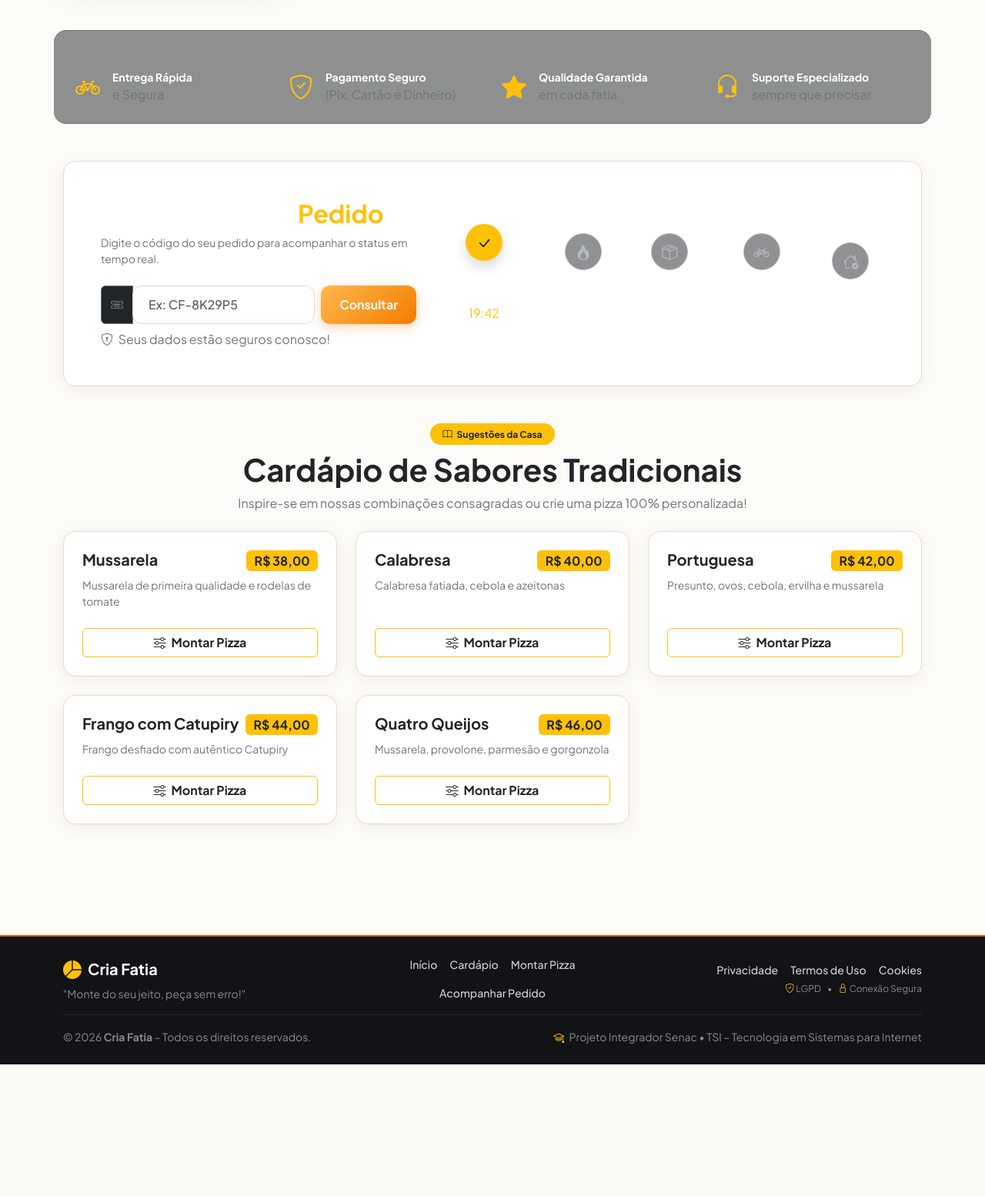
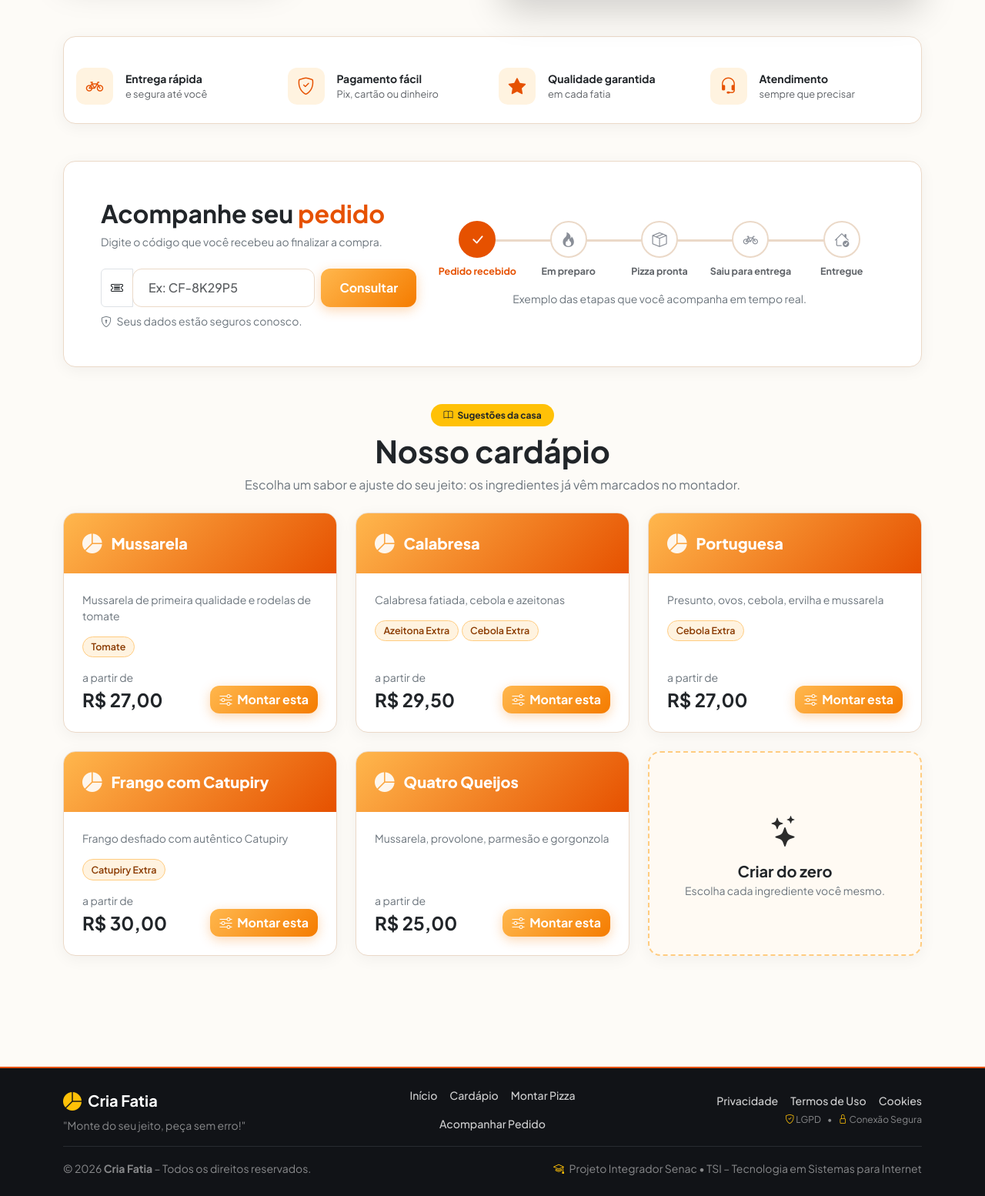
Before and after one commit to CauaBrandao/Cria-Fatia, a PHP site: page / in a window 1280 px wide. Shown: the part 629-2183 px from the top of the page at 77% size. Before the commit the page ends 2012 px from the top, so only its background shows below. Run offline with PHP 8.4, Linux system fonts and the light colour scheme; data comes from the database, SQL or seed files in the repository; data that the repository does not hold is empty.

Commit message:
feat: home legivel, novo cardapio e TSI nos termos de uso

```diff
--- a/cria-fatia/index.php
+++ b/cria-fatia/index.php
@@ -5,11 +5,11 @@ require_once __DIR__ . '/includes/header.php';
 <!-- HERO SECTION PREMIUM -->
 <div class="row align-items-center py-5 my-3">
     <div class="col-lg-6 mb-4 mb-lg-0">
-        <div class="d-inline-flex align-items-center px-3 py-1.5 rounded-pill bg-white bg-opacity-15 text-warning fw-bold mb-3 border border-warning border-opacity-25 shadow-sm">
+        <div class="d-inline-flex align-items-center px-3 py-2 rounded-pill cf-selo fw-bold mb-3">
             <i class="bi bi-fire me-2"></i> Pizzas artesanais, feitas com amor!
         </div>
-        <h1 class="display-4 fw-extrabold text-warning mb-3 tracking-tight" style="line-height: 1.15;">
-            Monte do seu jeito,<br><span class="text-warning">peça sem erro!</span>
+        <h1 class="display-4 fw-bold mb-3" style="line-height: 1.15;">
+            Monte do seu jeito,<br><span class="cf-destaque">peça sem erro!</span>
         </h1>
         <p class="text-muted lead fs-6 mb-4" style="max-width: 500px;">
             No Cria Fatia você personaliza sua pizza com os melhores ingredientes e recebe uma experiência única!
@@ -18,128 +18,129 @@ require_once __DIR__ . '/includes/header.php';
             <a href="cliente/montar.php" class="btn btn-warning btn-lg px-4 py-3 fw-bold shadow-lg d-inline-flex align-items-center">
                 <i class="bi bi-sliders me-2"></i> Montar Minha Pizza &rarr;
             </a>
-            <a href="#cardapio" class="btn btn-outline-light btn-lg px-4 py-3 fw-bold d-inline-flex align-items-center">
+            <a href="#cardapio" class="btn btn-outline-dark btn-lg px-4 py-3 fw-bold d-inline-flex align-items-center">
                 <i class="bi bi-book me-2"></i> Ver Cardápio
             </a>
         </div>
     </div>
     <div class="col-lg-6 text-center">
         <div class="position-relative">
-            <img src="https://images.unsplash.com/photo-1513104890138-7c749659a591?q=80&w=1000&auto=format&fit=crop" alt="Pizza Gourmet Cria Fatia" class="img-fluid rounded-4 shadow-2xl border border-secondary" style="max-height: 420px; object-fit: cover; width: 100%;">
+            <img src="https://images.unsplash.com/photo-1513104890138-7c749659a591?q=80&w=1000&auto=format&fit=crop" alt="Pizza Gourmet Cria Fatia" class="img-fluid rounded-4 shadow-lg" style="max-height: 420px; object-fit: cover; width: 100%;">
         </div>
     </div>
 </div>
 
 <!-- FEATURES BAR -->
-<div class="row g-4 py-4 mb-5 border-top border-bottom border-secondary bg-dark bg-opacity-50 rounded-4 px-3">
-    <div class="col-md-3 col-6 text-center text-md-start d-flex align-items-center gap-3">
-        <div class="fs-2 text-warning"><i class="bi bi-bicycle"></i></div>
-        <div>
-            <div class="fw-bold text-white small">Entrega Rápida</div>
-            <div class="text-muted text-xs">e Segura</div>
+<div class="cf-features row g-3 py-4 px-2 mb-5">
+    <?php
+    $features = [
+        ['bi-bicycle', 'Entrega rápida', 'e segura até você'],
+        ['bi-shield-check', 'Pagamento fácil', 'Pix, cartão ou dinheiro'],
+        ['bi-star-fill', 'Qualidade garantida', 'em cada fatia'],
+        ['bi-headset', 'Atendimento', 'sempre que precisar'],
+    ];
+    foreach ($features as [$icone, $titulo, $texto]): ?>
+        <div class="col-md-3 col-6 d-flex align-items-center gap-3">
+            <div class="cf-feature-icon"><i class="bi <?php echo $icone; ?>"></i></div>
+            <div>
+                <div class="fw-bold text-dark small"><?php echo $titulo; ?></div>
+                <div class="cf-feature-text"><?php echo $texto; ?></div>
+            </div>
         </div>
-    </div>
-    <div class="col-md-3 col-6 text-center text-md-start d-flex align-items-center gap-3">
-        <div class="fs-2 text-warning"><i class="bi bi-shield-check"></i></div>
-        <div>
-            <div class="fw-bold text-white small">Pagamento Seguro</div>
-            <div class="text-muted text-xs">(Pix, Cartão e Dinheiro)</div>
-        </div>
-    </div>
-    <div class="col-md-3 col-6 text-center text-md-start d-flex align-items-center gap-3">
-        <div class="fs-2 text-warning"><i class="bi bi-star-fill"></i></div>
-        <div>
-            <div class="fw-bold text-white small">Qualidade Garantida</div>
-            <div class="text-muted text-xs">em cada fatia</div>
-        </div>
-    </div>
-    <div class="col-md-3 col-6 text-center text-md-start d-flex align-items-center gap-3">
-        <div class="fs-2 text-warning"><i class="bi bi-headset"></i></div>
-        <div>
-            <div class="fw-bold text-white small">Suporte Especializado</div>
-            <div class="text-muted text-xs">sempre que precisar</div>
-        </div>
-    </div>
+    <?php endforeach; ?>
 </div>
 
-<!-- ACOMPANHE SEU PEDIDO SECTION -->
-<div class="card border-0 shadow-lg rounded-4 p-4 p-md-5 mb-5 bg-gradient-card">
-    <div class="row align-items-center">
-        <div class="col-lg-5 mb-4 mb-lg-0">
-            <h2 class="fw-bold text-white mb-2">Acompanhe seu <span class="text-warning">Pedido</span></h2>
-            <p class="text-muted small mb-4">Digite o código do seu pedido para acompanhar o status em tempo real.</p>
-
+<!-- ACOMPANHE SEU PEDIDO -->
+<div class="card border-0 rounded-4 p-4 p-md-5 mb-5">
+    <div class="row align-items-center g-4">
+        <div class="col-lg-5">
+            <h2 class="fw-bold mb-2">Acompanhe seu <span class="cf-destaque">pedido</span></h2>
+            <p class="text-muted small mb-4">Digite o código que você recebeu ao finalizar a compra.</p>
             <form action="cliente/pedido.php" method="GET" class="d-flex gap-2">
                 <div class="input-group">
-                    <span class="input-group-text bg-dark border-secondary text-muted"><i class="bi bi-ticket-detailed"></i></span>
+                    <span class="input-group-text bg-white"><i class="bi bi-ticket-detailed"></i></span>
                     <input type="text" name="codigo" class="form-control" placeholder="Ex: CF-8K29P5" required>
                 </div>
                 <button type="submit" class="btn btn-warning fw-bold px-4">Consultar</button>
             </form>
-            <div class="text-xs text-muted mt-2"><i class="bi bi-shield-lock me-1"></i> Seus dados estão seguros conosco!</div>
+            <div class="small text-muted mt-2"><i class="bi bi-shield-lock me-1"></i> Seus dados estão seguros conosco.</div>
         </div>
-
         <div class="col-lg-7">
-            <div class="d-flex justify-content-between align-items-center text-center overflow-x-auto py-2">
-                <div class="px-2">
-                    <div class="rounded-circle bg-warning text-dark d-inline-flex align-items-center justify-content-center shadow mb-2" style="width: 48px; height: 48px;"><i class="bi bi-check-lg fs-5"></i></div>
-                    <div class="text-xs fw-bold text-white">Pedido Recebido</div>
-                    <div class="text-xs text-warning">19:42</div>
-                </div>
-                <div class="flex-grow-1 border-top border-secondary border-2 mx-1 d-none d-md-block"></div>
-                <div class="px-2 opacity-50">
-                    <div class="rounded-circle bg-dark border border-secondary text-muted d-inline-flex align-items-center justify-content-center mb-2" style="width: 48px; height: 48px;"><i class="bi bi-fire fs-5"></i></div>
-                    <div class="text-xs fw-bold text-white">Em Preparação</div>
-                </div>
-                <div class="flex-grow-1 border-top border-secondary border-2 mx-1 d-none d-md-block"></div>
-                <div class="px-2 opacity-50">
-                    <div class="rounded-circle bg-dark border border-secondary text-muted d-inline-flex align-items-center justify-content-center mb-2" style="width: 48px; height: 48px;"><i class="bi bi-box-seam fs-5"></i></div>
-                    <div class="text-xs fw-bold text-white">Pizza Pronta</div>
-                </div>
-                <div class="flex-grow-1 border-top border-secondary border-2 mx-1 d-none d-md-block"></div>
-                <div class="px-2 opacity-50">
-                    <div class="rounded-circle bg-dark border border-secondary text-muted d-inline-flex align-items-center justify-content-center mb-2" style="width: 48px; height: 48px;"><i class="bi bi-bicycle fs-5"></i></div>
-                    <div class="text-xs fw-bold text-white">Saiu para Entrega</div>
-                </div>
-                <div class="flex-grow-1 border-top border-secondary border-2 mx-1 d-none d-md-block"></div>
-                <div class="px-2 opacity-50">
-                    <div class="rounded-circle bg-dark border border-secondary text-muted d-inline-flex align-items-center justify-content-center mb-2" style="width: 48px; height: 48px;"><i class="bi bi-house-check fs-5"></i></div>
-                    <div class="text-xs fw-bold text-white">Entregue</div>
-                </div>
+            <div class="cf-timeline">
+                <?php
+                $etapas = [
+                    ['bi-check-lg', 'Pedido recebido'],
+                    ['bi-fire', 'Em preparo'],
+                    ['bi-box-seam', 'Pizza pronta'],
+                    ['bi-bicycle', 'Saiu para entrega'],
+                    ['bi-house-check', 'Entregue'],
+                ];
+                foreach ($etapas as $i => [$icone, $nome]): ?>
+                    <div class="cf-etapa<?php echo $i === 0 ? ' ativa' : ''; ?>">
+                        <div class="cf-etapa-icone"><i class="bi <?php echo $icone; ?>"></i></div>
+                        <div class="cf-etapa-nome"><?php echo $nome; ?></div>
+                    </div>
+                <?php endforeach; ?>
             </div>
+            <p class="text-center small text-muted mt-3 mb-0">Exemplo das etapas que você acompanha em tempo real.</p>
         </div>
     </div>
 </div>
 
 <?php
-$saboresCardapio = $pdo->query("SELECT * FROM sabores ORDER BY preco ASC")->fetchAll();
+$saboresCardapio = $pdo->query("SELECT * FROM sabores ORDER BY preco ASC, nome ASC")->fetchAll();
+$ingredientesCardapio = $pdo->query("SELECT id, nome, preco_adicional FROM ingredientes WHERE disponivel = 1")->fetchAll();
+$ingredientesPorId = array_column($ingredientesCardapio, null, 'id');
+$menorTamanho = $pdo->query("SELECT nome, preco_base FROM tamanhos WHERE disponivel = 1 ORDER BY preco_base ASC LIMIT 1")->fetch();
 ?>
-<!-- SEÇÃO CARDÁPIO DE SUGESTÕES -->
+<!-- CARDÁPIO -->
 <div id="cardapio" class="mb-5">
     <div class="text-center mb-4">
-        <span class="badge bg-warning text-dark px-3 py-2 rounded-pill fw-bold mb-2"><i class="bi bi-book me-1"></i> Sugestões da Casa</span>
-        <h2 class="display-6 fw-bold text-dark mb-2">Cardápio de Sabores Tradicionais</h2>
-        <p class="text-muted">Inspire-se em nossas combinações consagradas ou crie uma pizza 100% personalizada!</p>
+        <span class="badge bg-warning text-dark px-3 py-2 rounded-pill fw-bold mb-2"><i class="bi bi-book me-1"></i> Sugestões da casa</span>
+        <h2 class="display-6 fw-bold mb-2">Nosso cardápio</h2>
+        <p class="text-muted mb-0">Escolha um sabor e ajuste do seu jeito: os ingredientes já vêm marcados no montador.</p>
     </div>
     <div class="row g-4">
-        <?php foreach ($saboresCardapio as $s): ?>
+        <?php foreach ($saboresCardapio as $s):
+            $idsSabor = ingredientesDoSabor($pdo, $s, $ingredientesCardapio);
+            $precoDesde = (float)($menorTamanho['preco_base'] ?? 0);
+            foreach ($idsSabor as $idIng) { $precoDesde += (float)$ingredientesPorId[$idIng]['preco_adicional']; }
+        ?>
             <div class="col-md-6 col-lg-4">
-                <div class="card h-100 border-0 shadow-sm rounded-4 overflow-hidden">
-                    <div class="card-body p-4 d-flex flex-column justify-content-between">
-                        <div>
-                            <div class="d-flex justify-content-between align-items-start mb-2">
-                                <h5 class="fw-bold text-dark mb-0"><?= htmlspecialchars($s['nome']) ?></h5>
-                                <span class="badge bg-warning text-dark fs-6">R$ <?= number_format($s['preco'], 2, ',', '.') ?></span>
+                <a href="cliente/montar.php?sabor=<?php echo (int)$s['id']; ?>" class="cf-sabor card h-100 border-0 rounded-4 overflow-hidden text-decoration-none">
+                    <div class="cf-sabor-topo">
+                        <i class="bi bi-pie-chart-fill"></i>
+                        <span class="cf-sabor-nome"><?php echo htmlspecialchars($s['nome']); ?></span>
+                    </div>
+                    <div class="card-body p-4 d-flex flex-column">
+                        <p class="text-muted small mb-3"><?php echo htmlspecialchars($s['descricao']); ?></p>
+                        <?php if ($idsSabor): ?>
+                            <div class="d-flex flex-wrap gap-1 mb-3">
+                                <?php foreach ($idsSabor as $idIng): ?>
+                                    <span class="cf-chip"><?php echo htmlspecialchars($ingredientesPorId[$idIng]['nome']); ?></span>
+                                <?php endforeach; ?>
                             </div>
-                            <p class="text-muted small mb-4"><?= htmlspecialchars($s['descricao']) ?></p>
+                        <?php endif; ?>
+                        <div class="mt-auto d-flex justify-content-between align-items-end">
+                            <div>
+                                <div class="small text-muted">a partir de</div>
+                                <div class="fs-4 fw-bold text-dark"><?php echo formatarMoeda($precoDesde); ?></div>
+                            </div>
+                            <span class="btn btn-warning fw-bold"><i class="bi bi-sliders me-1"></i> Montar esta</span>
                         </div>
-                        <a href="cliente/montar.php" class="btn btn-outline-warning text-dark fw-bold w-100">
-                            <i class="bi bi-sliders me-1"></i> Montar Pizza
-                        </a>
                     </div>
-                </div>
+                </a>
             </div>
         <?php endforeach; ?>
+        <div class="col-md-6 col-lg-4">
+            <a href="cliente/montar.php" class="cf-sabor cf-sabor-livre card h-100 border-0 rounded-4 text-decoration-none d-flex align-items-center justify-content-center text-center p-4">
+                <div>
+                    <i class="bi bi-stars fs-1 d-block mb-2"></i>
+                    <div class="fs-5 fw-bold text-dark">Criar do zero</div>
+                    <p class="text-muted small mb-0">Escolha cada ingrediente você mesmo.</p>
+                </div>
+            </a>
+        </div>
     </div>
 </div>
 
--- a/cria-fatia/termos-de-uso.php
+++ b/cria-fatia/termos-de-uso.php
@@ -30,7 +30,7 @@ require_once __DIR__ . '/includes/header.php';
 
             <h5 class="fw-bold mt-4 text-dark">4. Natureza do Projeto</h5>
             <p class="mb-4">
-                Este sistema integra as atividades avaliativas do Projeto Integrador Senac – CST em Sistemas para Internet.
+                Este sistema integra as atividades avaliativas do Projeto Integrador Senac – TSI (Tecnologia em Sistemas para Internet).
             </p>
 
             <div class="pt-3 border-top d-flex gap-2">
```
